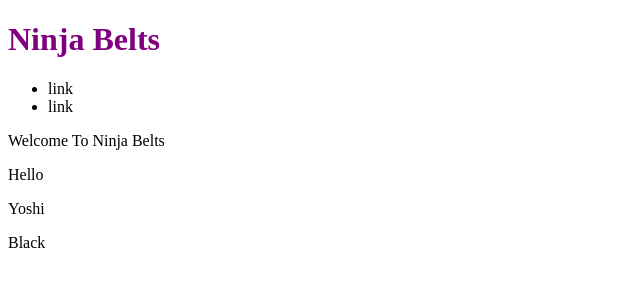
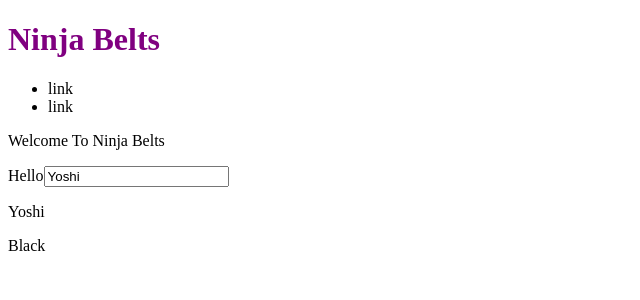
Before and after one commit to Survivor75/JavaScript, an Angular app in the folder AngularJS/ninjaBelts/: page / in a window 1280 px wide. Shown: the top 300 px of the page, without its empty margins (0-640 px from the left). Built offline with nearby package versions, Linux system fonts and the light colour scheme.

Commit message:
Bindings

```diff
--- a/AngularJS/ninjaBelts/src/app/home/home.component.html
+++ b/AngularJS/ninjaBelts/src/app/home/home.component.html
@@ -1,10 +1,8 @@
 <p>
   {{homeTitle}}
 </p>
+
 <ng-content> </ng-content>
-<p>
-  {{ninja.name}}
-</p>
-<p>
-  {{ninja.belt}}
-</p>
+<input [(ngModel)]="ninja.name"/>
+<p>{{ninja.name}}</p>
+<p>{{ninja.belt}}</p>
```
